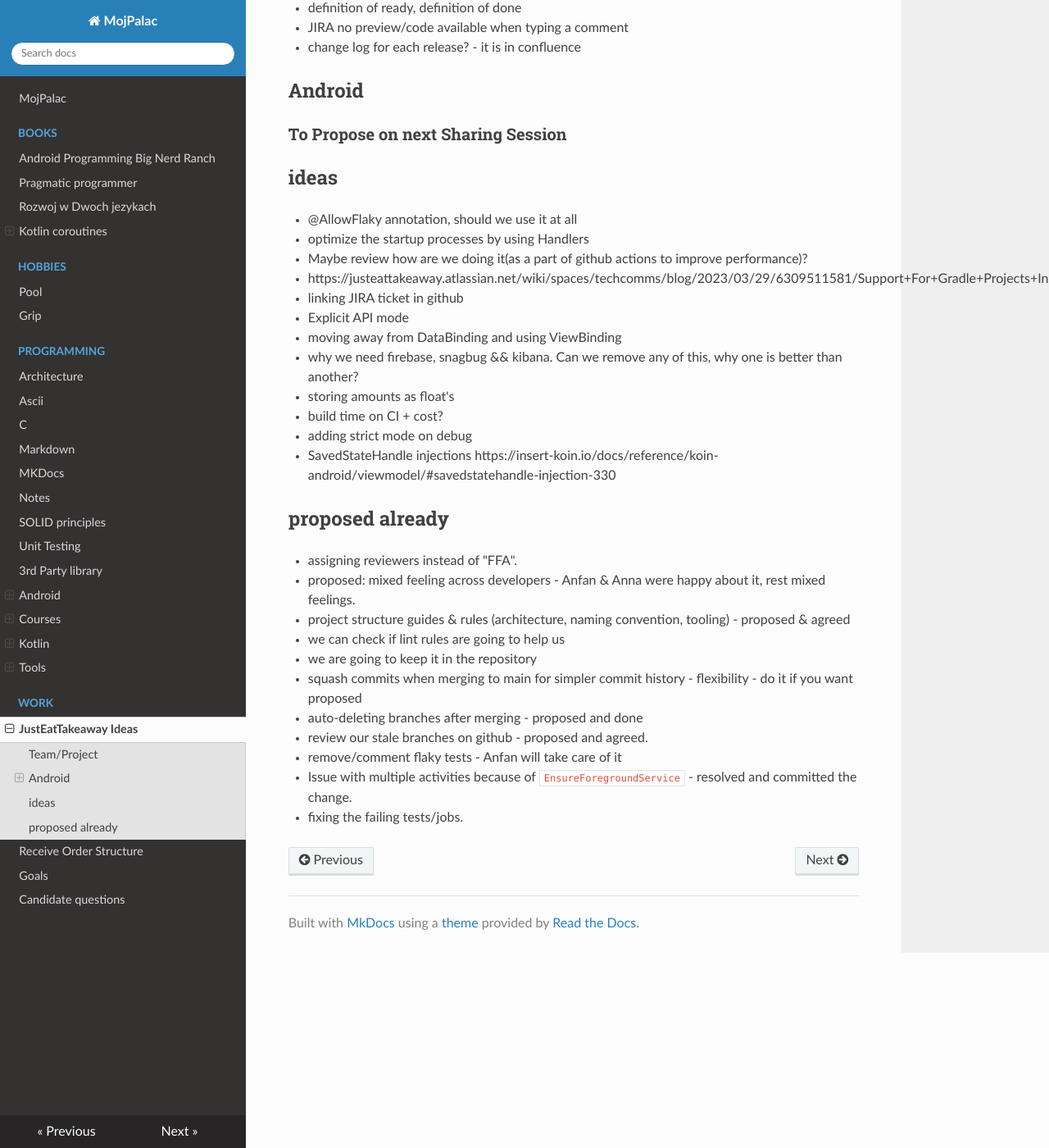
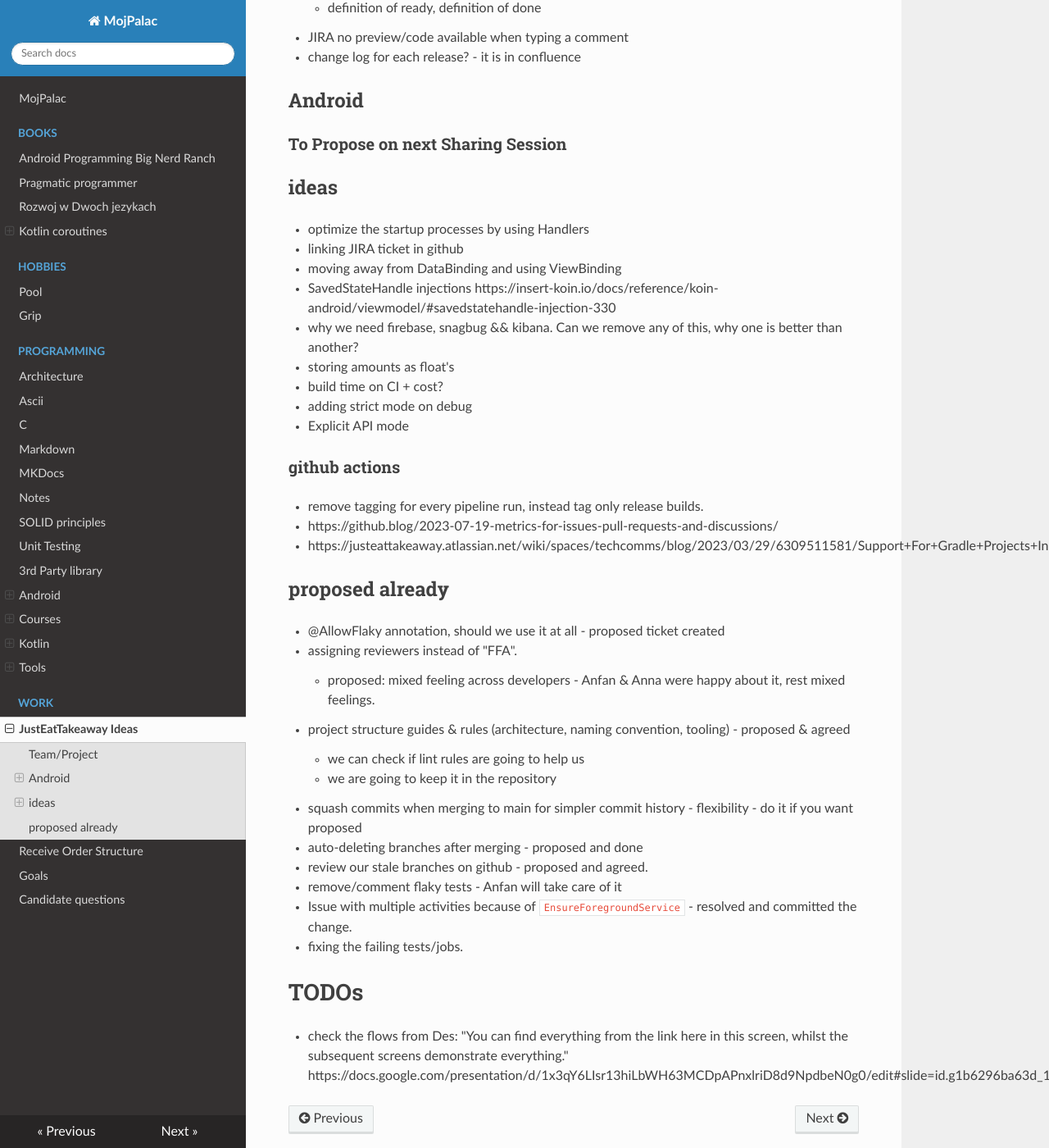
Before and after one commit to mojpalac/mojpalac, an MkDocs documentation site: the page built from docs/work/JustEatIdeas.md, in a window 1280 px wide and 1400 px high, scrolled down 290 px. Shown: the whole window at 82% size. Built offline with MkDocs 1.6.1, drawn with Linux system fonts in a browser that asks for light colours; nearby versions of some CDN libraries.

Commit message:
added new ideas and sections and ToDos

```diff
--- a/docs/work/JustEatIdeas.md
+++ b/docs/work/JustEatIdeas.md
@@ -1,43 +1,51 @@
 # JustEatTakeaway Ideas
 
 ## Team/Project
+
 - daily stability meeting, why it's needed, do we have any hooks that check for anomaly?
 - ways of working:
-  - tools (communication), confluence,
-  - definition of ready, definition of done
+    - tools (communication), confluence,
+    - definition of ready, definition of done
 - JIRA no preview/code available when typing a comment
 - change log for each release? - it is in confluence
-
 
 ## Android
 
 ### To Propose on next Sharing Session
 
 ## ideas
-- @AllowFlaky annotation, should we use it at all
 - optimize the startup processes by using Handlers
-- Maybe review how are we doing it(as a part of github actions to improve performance)?
-- https://justeattakeaway.atlassian.net/wiki/spaces/techcomms/blog/2023/03/29/6309511581/Support+For+Gradle+Projects+In+RunSonarQubeScan+Github+Action
 - linking JIRA ticket in github
-- Explicit API mode
 - moving away from DataBinding and using ViewBinding
+- SavedStateHandle injections https://insert-koin.io/docs/reference/koin-android/viewmodel/#savedstatehandle-injection-330
 - why we need firebase, snagbug && kibana. Can we remove any of this, why one is better than another?
 - storing amounts as float's
 - build time on CI + cost?
 - adding strict mode on debug
-- SavedStateHandle injections https://insert-koin.io/docs/reference/koin-android/viewmodel/#savedstatehandle-injection-330
+- Explicit API mode
 
+### github actions
+- remove tagging for every pipeline run, instead tag only release builds.
+- https://github.blog/2023-07-19-metrics-for-issues-pull-requests-and-discussions/
+- https://justeattakeaway.atlassian.net/wiki/spaces/techcomms/blog/2023/03/29/6309511581/Support+For+Gradle+Projects+In+RunSonarQubeScan+Github+Action
 
 ## proposed already
+- @AllowFlaky annotation, should we use it at all - proposed ticket created
 - assigning reviewers instead of "FFA".
-  - proposed: mixed feeling across developers - Anfan & Anna were happy about it, rest mixed feelings.
+    - proposed: mixed feeling across developers - Anfan & Anna were happy about it, rest mixed feelings.
 
 - project structure guides & rules (architecture, naming convention, tooling) - proposed & agreed
-  - we can check if lint rules are going to help us
-  - we are going to keep it in the repository
+    - we can check if lint rules are going to help us
+    - we are going to keep it in the repository
 - squash commits when merging to main for simpler commit history - flexibility - do it if you want proposed
 - auto-deleting branches after merging - proposed and done
 - review our stale branches on github - proposed and agreed.
 - remove/comment flaky tests - Anfan will take care of it
 - Issue with multiple activities because of `EnsureForegroundService` - resolved and committed the change.
 - fixing the failing tests/jobs.
+
+# TODOs
+
+- check the flows from Des: "You can find everything from the link here in this screen, whilst the subsequent screens
+  demonstrate everything."
+  https://docs.google.com/presentation/d/1x3qY6LIsr13hiLbWH63MCDpAPnxlriD8d9NpdbeN0g0/edit#slide=id.g1b6296ba63d_1_0
```
